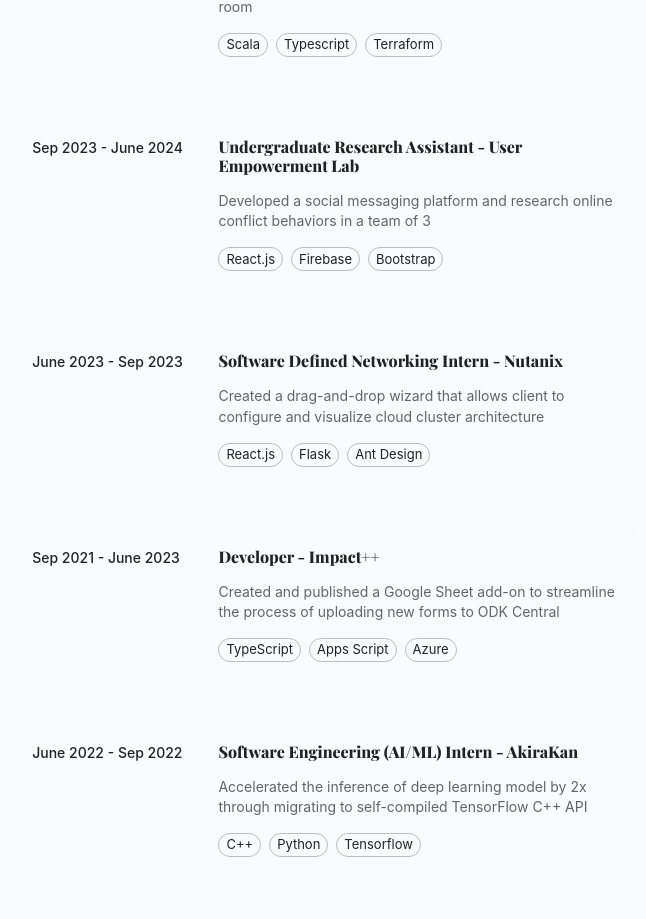
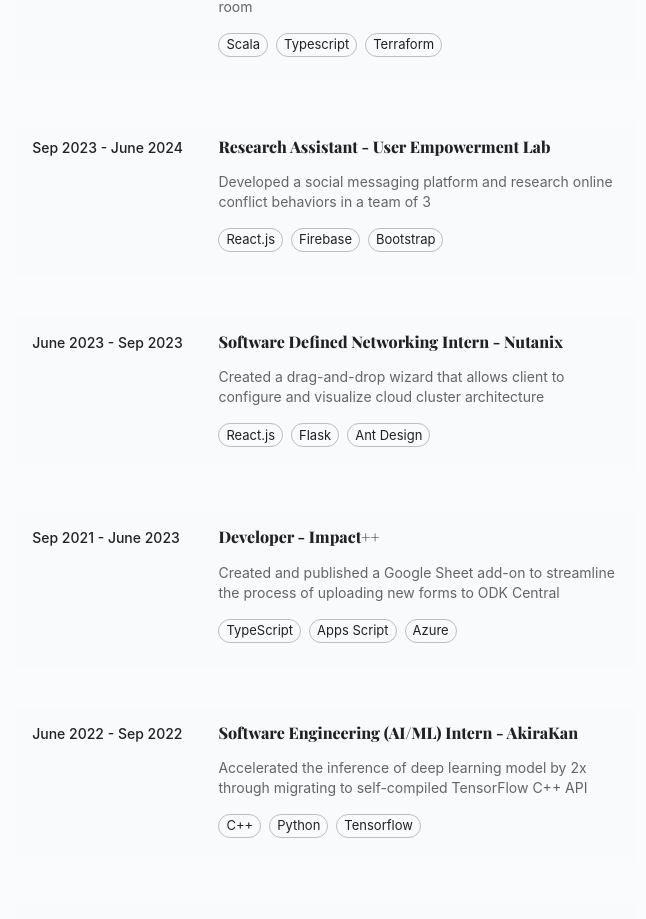
Before and after one commit to WeiJun428/WeiJun428.github.io, a React (Create React App) app: page / in a window 1280 px wide. Shown: the part 1120-2039 px from the top of the page, without its empty margins (531-1177 px from the left). Built offline with nearby package versions, Linux system fonts and the light colour scheme.

Commit message:
Update experience hyperlinks

```diff
--- a/src/components/Experience/Experience.jsx
+++ b/src/components/Experience/Experience.jsx
@@ -22,7 +22,7 @@
       "Assist instruction of Data Visualization (4), Data Structures and Algorithms (1), Browser Engineering (1), and Computer Communication Networks (2) for 8 quarters",
     ],
     skills: ["Python", "Java", "D3.js"],
-    link: "https://courses.cs.washington.edu/courses/cse442/",
+    link: "https://www.cs.washington.edu/academics/teaching-assistants/",
   },
   {
     time: "June 2024 - Sep 2024",
@@ -31,11 +31,11 @@
       "Built a prober that validate clean room service availability across regions. Onboarded view as a new asset in clean room",
     ],
     skills: ["Scala", "Typescript", "Terraform"],
-    link: "https://www.databricks.com/",
+    link: "https://www.databricks.com/product/collaboration/clean-rooms",
   },
   {
     time: "Sep 2023 - June 2024",
-    title: "Undergraduate Research Assistant - User Empowerment Lab",
+    title: "Research Assistant - User Empowerment Lab",
     description: [
       "Developed a social messaging platform and research online conflict behaviors in a team of 3",
     ],
```
